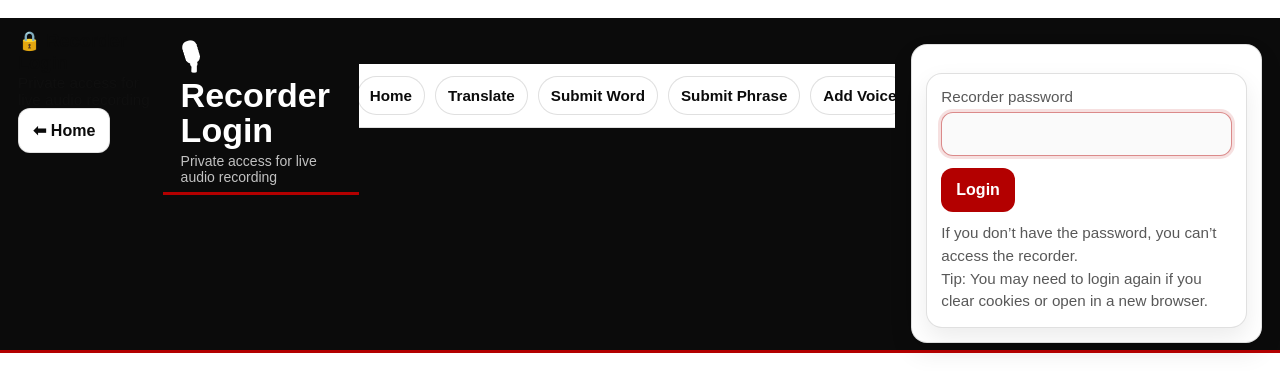
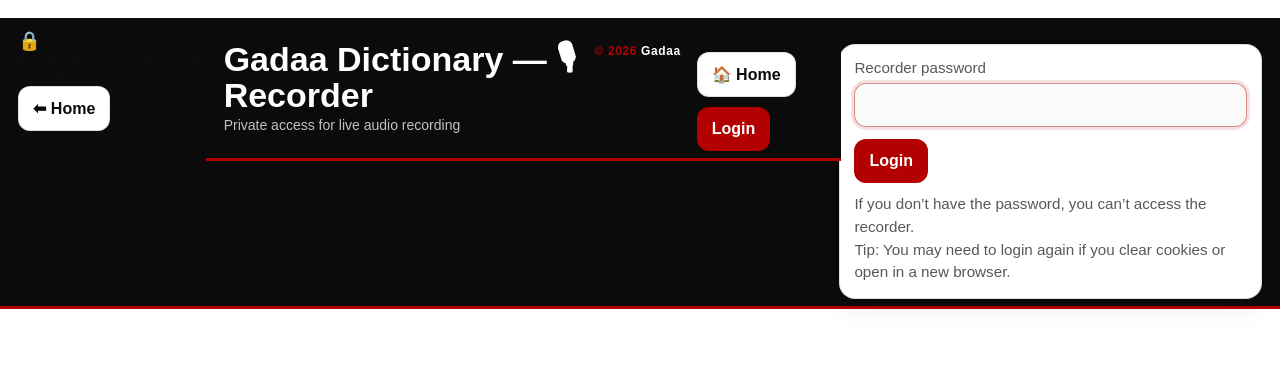
Before and after one commit to GadaOromo-E/GadaOromo, a Flask app: page /recorder in a window 1280 px wide. Shown: the top 392 px of the page. Run offline with Flask 3, Linux system fonts and the light colour scheme.

Commit message:
fix: add app name and login/logout to recorder login topbar

```diff
--- a/templates/recorder_login.html
+++ b/templates/recorder_login.html
@@ -20,24 +20,26 @@
   </div>
 <header class="topbar">
   <div class="brand">
-    <h1>🎙 Recorder Login</h1>
+    <h1>{{ APP_NAME }} — 🎙 Recorder</h1>
     <p class="tagline">Private access for live audio recording</p>
   </div>
+
+  <div class="mini-copy">
+    <span class="copy-year">© 2026</span>
+    <span class="copy-name">Gadaa</span>
+  </div>
+
+  <div class="small-actions">
+    <a class="btn" href="/">🏠 Home</a>
+
+    {% if session.get("recorder_logged_in") %}
+      <a class="btn" href="/recorder/dashboard">Dashboard</a>
+      <a class="btn danger" href="/recorder/logout">Logout</a>
+    {% else %}
+      <a class="btn primary" href="/recorder">Login</a>
+    {% endif %}
+  </div>
 </header>
-
-<nav class="nav">
-  <a class="nav-link" href="/">Home</a>
-  <a class="nav-link" href="/translate">Translate</a>
-  <a class="nav-link" href="/submit">Submit Word</a>
-  <a class="nav-link" href="/submit_phrase">Submit Phrase</a>
-  <a class="nav-link" href="/recorder">Add Voice</a>
-  <a class="nav-link" href="/learn">Learn</a>
-  <a class="nav-link" href="/gadaa-ai">Gadaa AI</a>
-  <a class="nav-link" href="/support">Donate</a>
-  <a class="nav-link" href="/admin">Admin login</a>
-</nav>
-
-<div class="card">
 
   <div class="card">
     {% if msg %}
```
